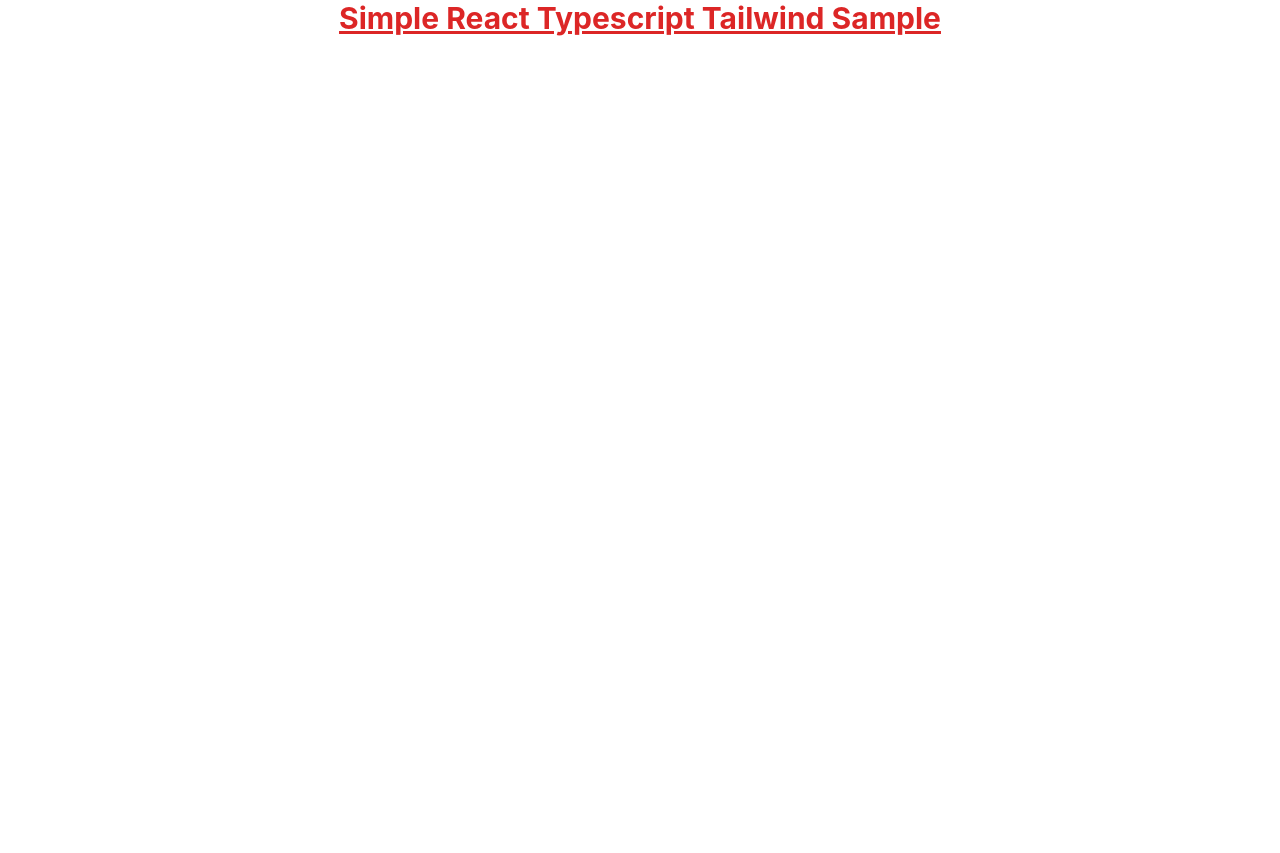
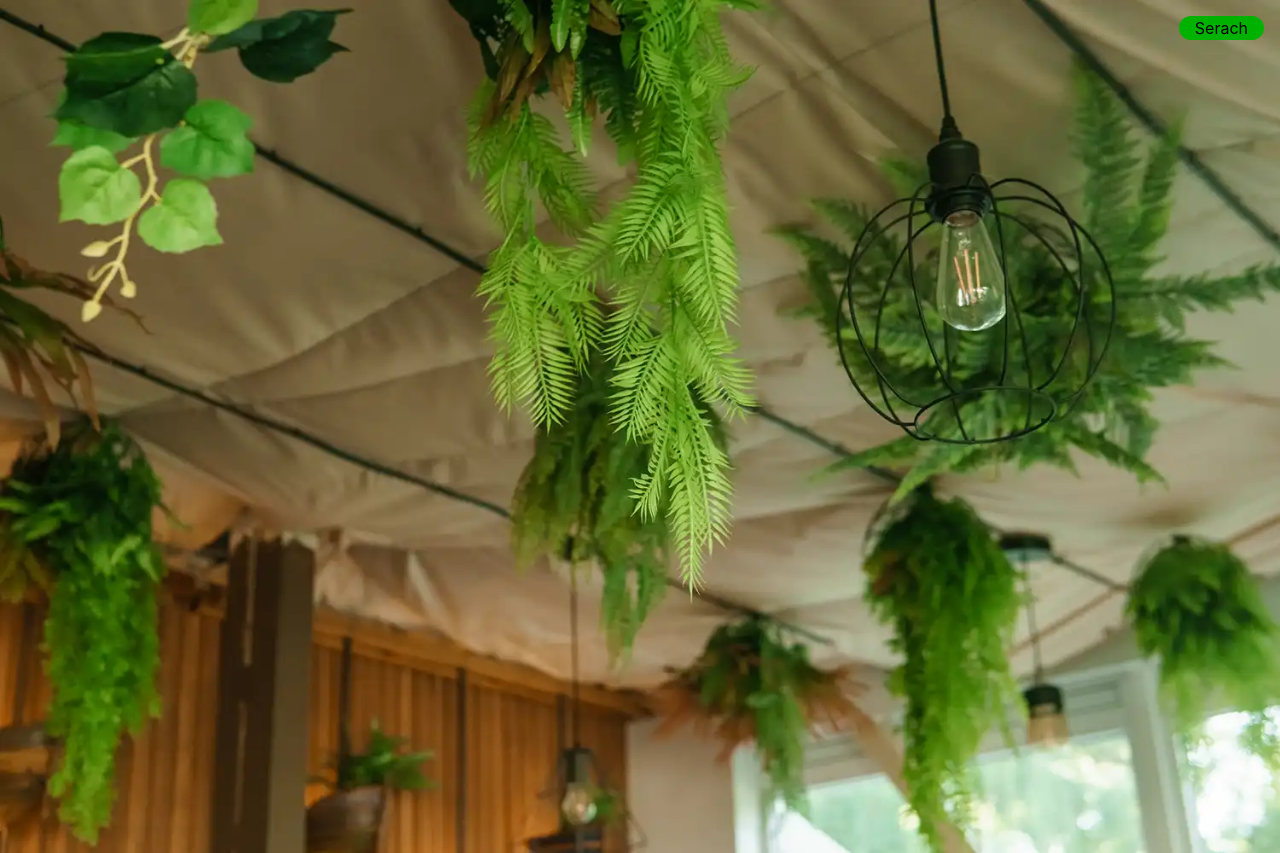
Before and after one commit to matt-powelldev2784/Redry_Image_Library_Client, a React (Create React App) app: page / in a window 1280 px wide. Before the commit the page ends 800 px from the top, so only its background shows below. Built offline with nearby package versions, Linux system fonts and the light colour scheme.

Commit message:
add initial design prototype

```diff
--- a/src/App.tsx
+++ b/src/App.tsx
@@ -1,13 +1,9 @@
-import React from 'react'
-import logo from './logo.svg'
-import './App.css'
+import { Hero } from './components'
 
 function App() {
   return (
     <div className="App">
-      <h1 className="text-3xl font-bold underline text-red-600">
-        Simple React Typescript Tailwind Sample
-      </h1>
+      <Hero />
     </div>
   )
 }
--- /dev/null
+++ b/src/components/hero/Hero.tsx
@@ -0,0 +1,10 @@
+export const Hero = () => {
+  return (
+    <section className="relative h-screen w-screen">
+      <button className="text-bold text-bold absolute right-4 top-4 rounded-xl bg-primaryGreen px-4">
+        Serach
+      </button>
+      <img src="/green_leaves_bg.webp" alt="Green leaves background" />
+    </section>
+  )
+}
--- /dev/null
+++ b/src/components/index.tsx
@@ -0,0 +1 @@
+export { Hero } from './hero/Hero'
--- a/tailwind.config.js
+++ b/tailwind.config.js
@@ -8,7 +8,7 @@
         primaryGreen: '#00B200',
         lightGrey: '#EEEEEE',
         darkGrey: ' #D9D9D9',
-        quaternaryGrey: '#cfd7d7',
+        darkblack: '#161616',
       },
       screens: {
         sm: '0px',
```
Also changed, not shown: public/green_leaves_bg.webp (added), 1 other file (tests, documents, lock files or other folders).
